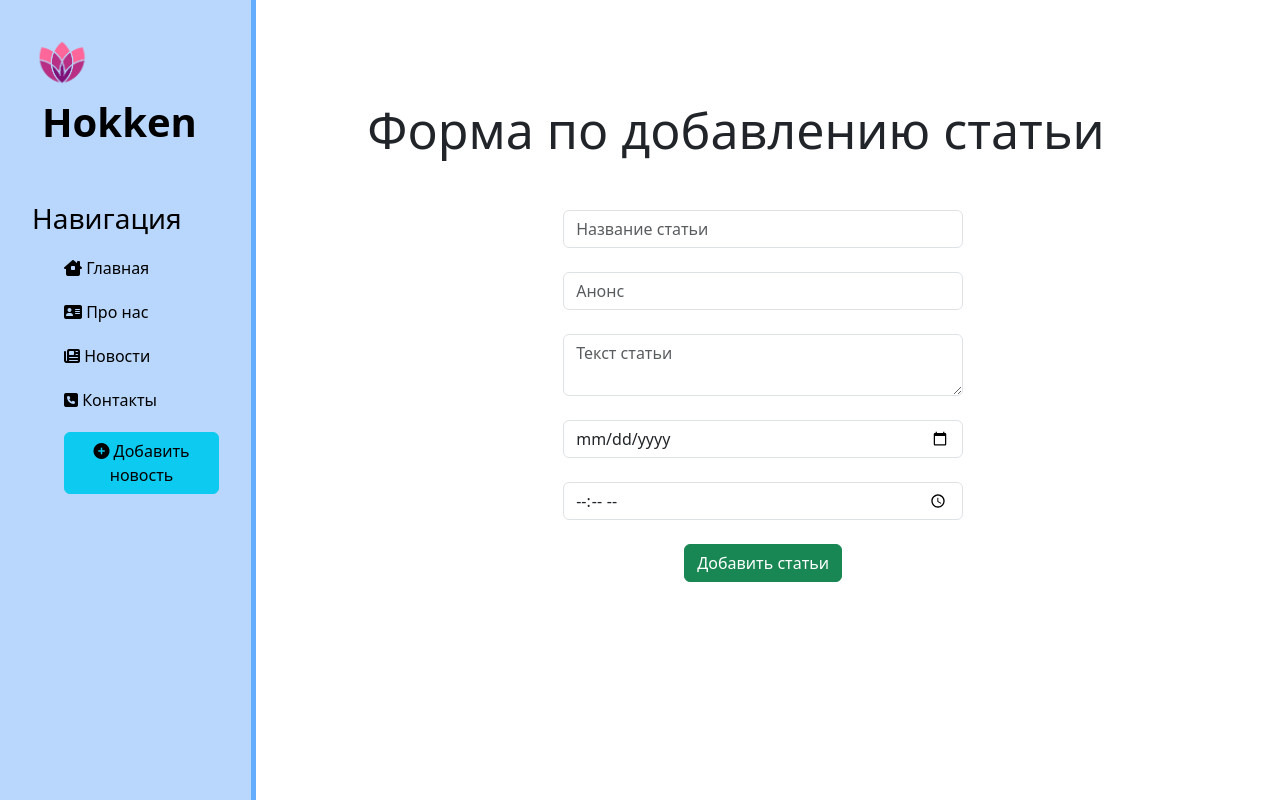
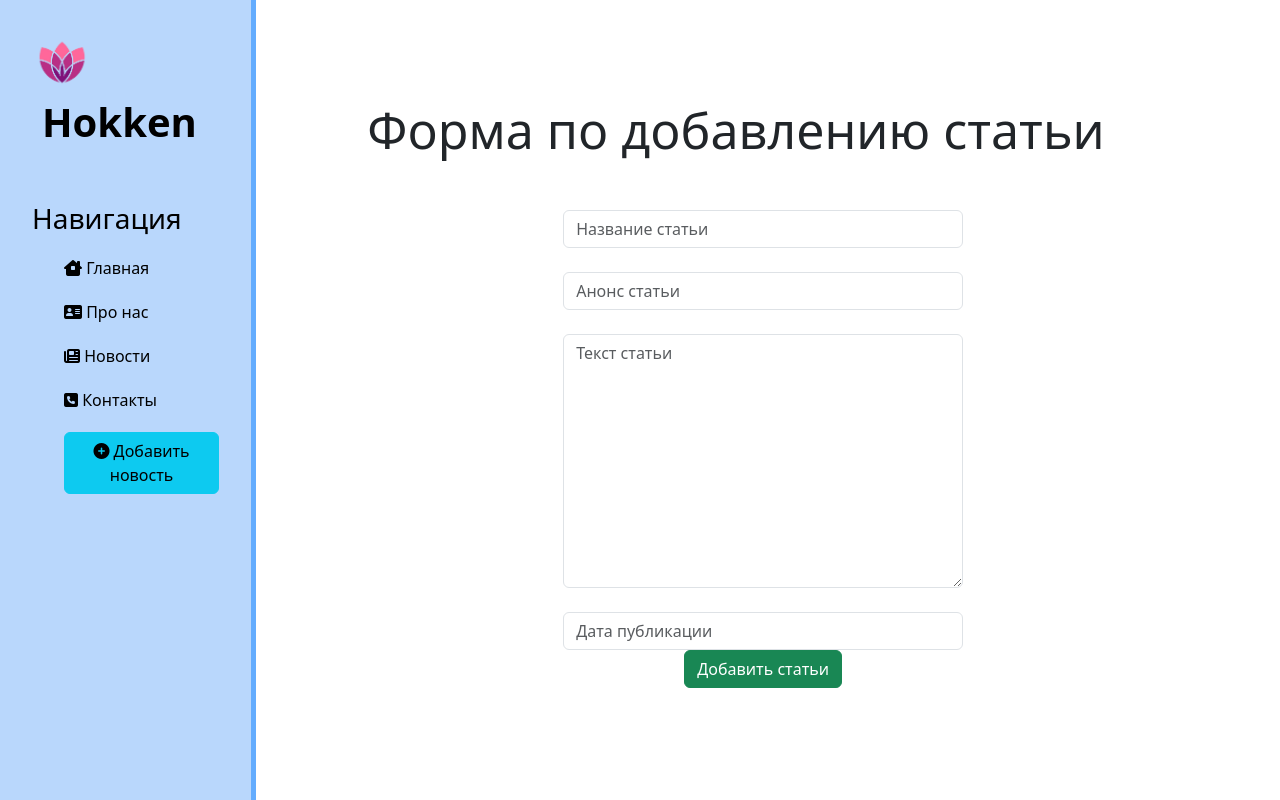
Before and after one commit to Placebek/Django-Web, a Django app: page /news/create in a window 1280 px wide. Run offline with Django 4.2, Linux system fonts and the light colour scheme.

Commit message:
Создал новый файл для формы, чтобы связать с БД

```diff
--- /dev/null
+++ b/django_pro/news/forms.py
@@ -0,0 +1,29 @@
+from .models import Articles
+from django.forms import ModelForm, TextInput, DateTimeInput, Textarea
+
+class ArticlesForm(ModelForm):
+  class Meta:
+    model = Articles
+    fields = ['title', 'anons', 'full_text', 'date']
+
+    widgets = {
+      'title': TextInput(attrs = {
+        'class': 'form-control',
+        'placeholder': 'Название статьи'
+      }),
+
+      'anons': TextInput(attrs = {
+        'class': 'form-control',
+        'placeholder': 'Анонс статьи'
+      }),
+
+      'full_text': Textarea(attrs = {
+        'class': 'form-control',
+        'placeholder': 'Текст статьи'
+      }),
+
+      'date': DateTimeInput(attrs = {
+        'class': 'form-control',
+        'placeholder': 'Дата публикации'
+      }),
+    }
--- a/django_pro/news/templates/news/create_news.html
+++ b/django_pro/news/templates/news/create_news.html
@@ -7,11 +7,10 @@
     <h1>Форма по добавлению статьи</h1>
     <form method="POST">
       {% csrf_token %}
-      <input type="text" placeholder="Название статьи" class="form-control"><br>
-      <input type="text" placeholder="Анонс" class="form-control" ><br>
-      <textarea placeholder="Текст статьи" class="form-control"></textarea><br>
-      <input type="date" class="form-control"><br>
-      <input type="time" class="form-control"><br>
+      {{ form.title }}<br>
+      {{ form.anons }}<br>
+      {{ form.full_text }}<br>
+      {{ form.date }}
       <button class="btn btn-success" type="submit">Добавить статьи</button>
     </form>
   </div>
--- a/django_pro/news/views.py
+++ b/django_pro/news/views.py
@@ -1,9 +1,16 @@
 from django.shortcuts import render
 from .models import Articles
+from .forms import ArticlesForm
 
 def news_home(request):
   news = Articles.objects.all()
   return(render(request, 'news/news_home.html', {'news': news}))
 
 def create_news(request):
-  return(render(request, "news/create_news.html"))
+  form = ArticlesForm()
+
+  data = {
+      'form': form
+  }
+
+  return(render(request, "news/create_news.html", data))
```
